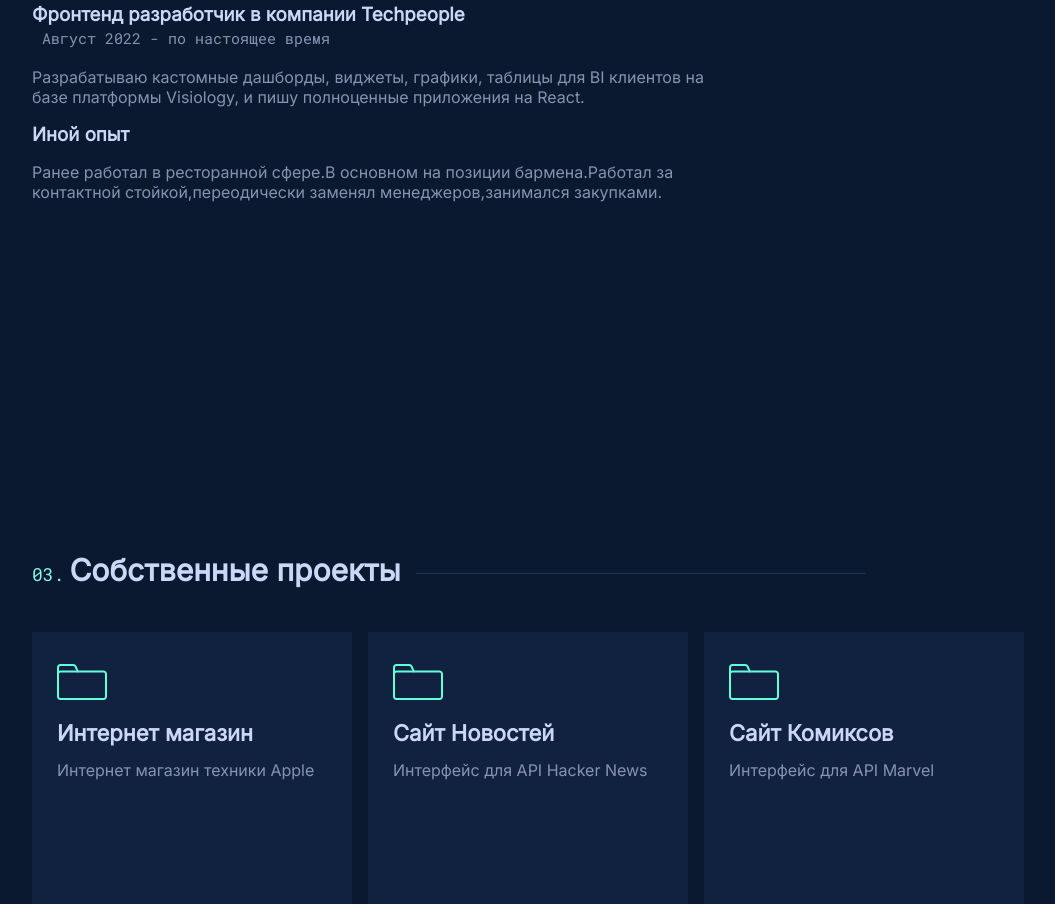
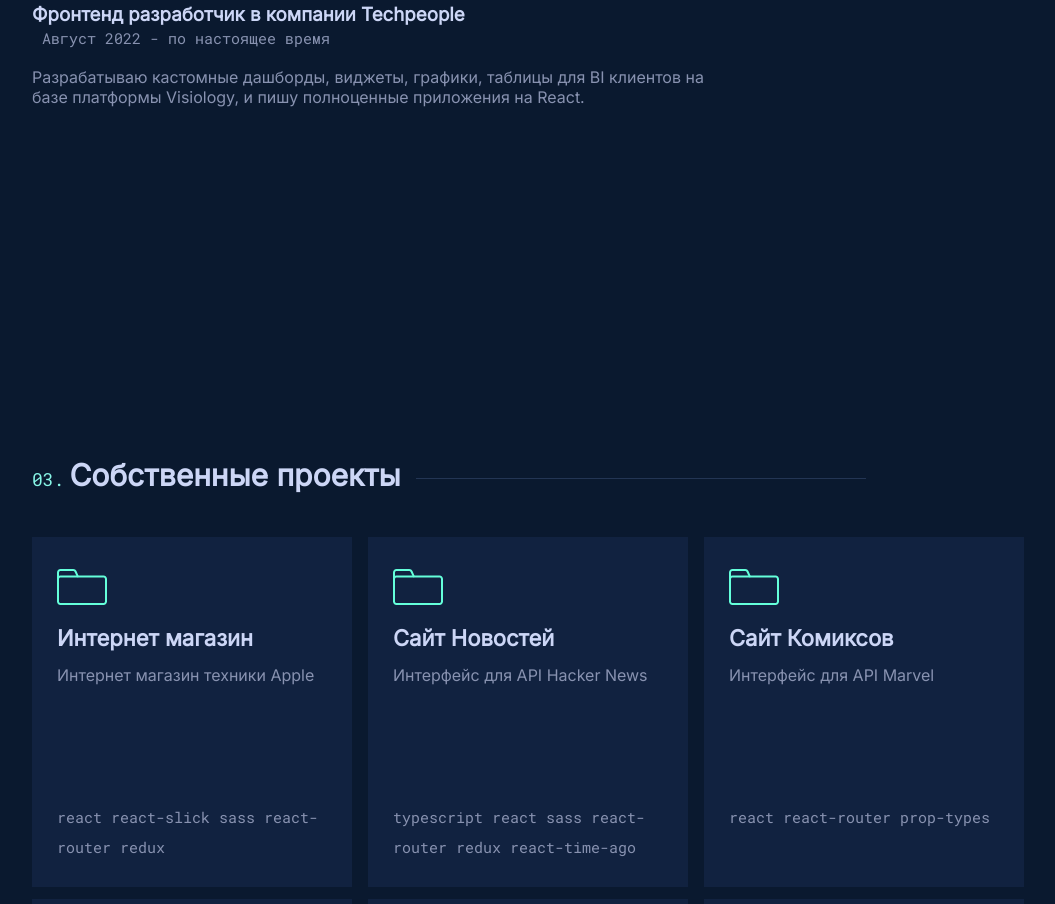
Before and after one commit to Zhukov1995/portfolio_app, a React (Create React App) app: page / in a window 1280 px wide. Shown: the part 1920-2824 px from the top of the page, without its empty margins (108-1163 px from the left). Built offline with nearby package versions, Linux system fonts and the light colour scheme.

Commit message:
change info

```diff
--- a/src/App/Pages/Main/Sections/SectionWork/sectionWork.js
+++ b/src/App/Pages/Main/Sections/SectionWork/sectionWork.js
@@ -13,7 +13,7 @@ const SectionWork = () => {
         visible: custom => ({
             y: 0,
             opacity: 1,
-            transition: { delay: custom * 0.2}
+            transition: { delay: custom * 0.2 }
         })
     }
 
@@ -22,27 +22,23 @@ const SectionWork = () => {
         <motion.section
             initial="hidden"
             whileInView="visible"
-            viewport={{once: true}}
+            viewport={{ once: true }}
             variants={WorkAnimation}
             custom={1}
             id='section_work'
         >
-            <Title number='02.' title='Опыт работы'/>
+            <Title number='02.' title='Опыт работы' />
             <div className='work_item'>
                 <h3>Индивидуальное предпринимательство / фриланс биржа</h3>
                 <span>Сентябрь 2021 - Июнь 2022</span>
                 <p>Разрабатывал сайты, новые фитчи, а также исправлял баги для заказчиков. Работал в основном на своем стеке. Под некоторые заказы нужно было изучать новые технологии.
-                Так же писал скрипты под Tilda, Wordpress, Webflow.</p>
+                    Так же писал скрипты под Tilda, Wordpress, Webflow.</p>
             </div>
             <div className='work_item'>
                 <h3>Фронтенд разработчик в компании Techpeople</h3>
                 <span>Август 2022 - по настоящее время</span>
                 <p>Разрабатываю кастомные дашборды, виджеты, графики, таблицы для BI клиентов на базе платформы Visiology, и пишу полноценные приложения на React.</p>
             </div>
-            <div className='work_item'>
-                <h3>Иной опыт</h3>
-                <p>Ранее работал в ресторанной сфере.В основном на позиции бармена.Работал за контактной стойкой,переодически заменял менеджеров,занимался закупками.</p>
-            </div>
         </motion.section>
     )
 }
```
